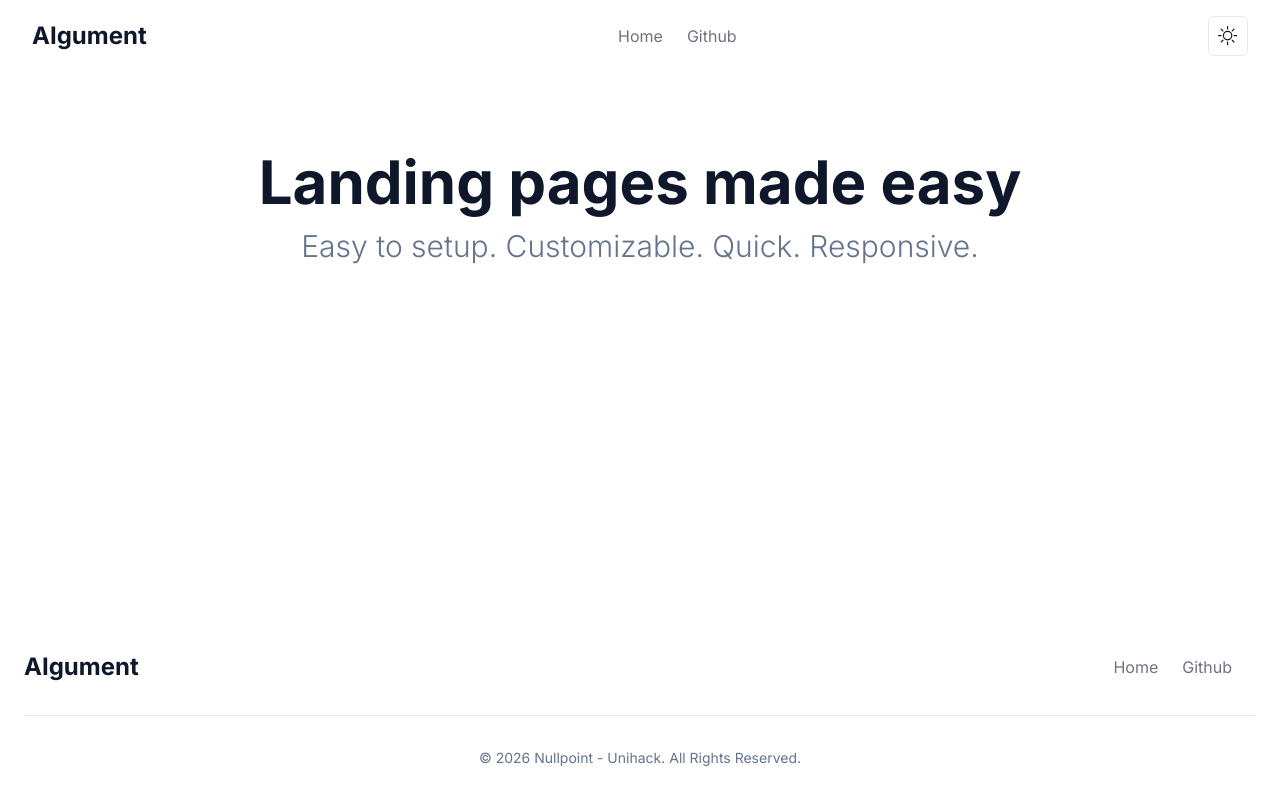
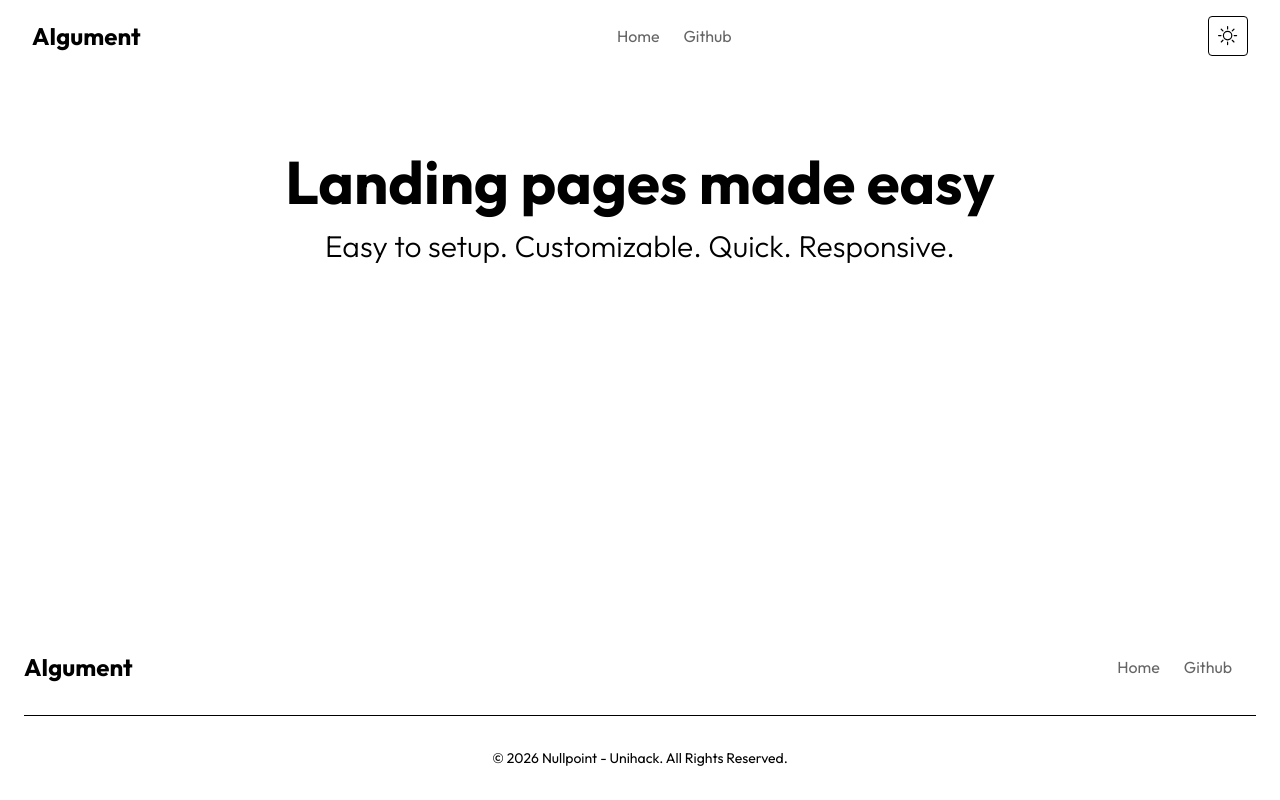
Before and after one commit to BruceHuangQQ/AIgument-frontend, a Next.js app: page / in a window 1280 px wide. Built offline with nearby package versions, Linux system fonts and the light colour scheme.

Commit message:
[Demo] Update theme

```diff
--- a/app/globals.css
+++ b/app/globals.css
@@ -4,67 +4,164 @@
 
 @layer base {
   :root {
-    --background: 0 0% 100%;
-    --foreground: 222.2 84% 4.9%;
-
-    --muted: 210 40% 96.1%;
-    --muted-foreground: 215.4 16.3% 46.9%;
-
-    --popover: 0 0% 100%;
-    --popover-foreground: 222.2 84% 4.9%;
-
-    --card: 0 0% 100%;
-    --card-foreground: 222.2 84% 4.9%;
-
-    --border: 214.3 31.8% 91.4%;
-    --input: 214.3 31.8% 91.4%;
-
-    --primary: 222.2 47.4% 11.2%;
-    --primary-foreground: 210 40% 98%;
-
-    --secondary: 210 40% 96.1%;
-    --secondary-foreground: 222.2 47.4% 11.2%;
-
-    --accent: 210 40% 96.1%;
-    --accent-foreground: 222.2 47.4% 11.2%;
-
-    --destructive: 0 84.2% 60.2%;
-    --destructive-foreground: 210 40% 98%;
-
-    --ring: 215 20.2% 65.1%;
-
-    --radius: 0.5rem;
+    --background: oklch(1.0000 0 0);
+    --foreground: oklch(0.2686 0 0);
+    --card: oklch(1.0000 0 0);
+    --card-foreground: oklch(0.2686 0 0);
+    --popover: oklch(1.0000 0 0);
+    --popover-foreground: oklch(0.2686 0 0);
+    --primary: oklch(0.7686 0.1647 70.0804);
+    --primary-foreground: oklch(0 0 0);
+    --secondary: oklch(0.9670 0.0029 264.5419);
+    --secondary-foreground: oklch(0.4461 0.0263 256.8018);
+    --muted: oklch(0.9846 0.0017 247.8389);
+    --muted-foreground: oklch(0.5510 0.0234 264.3637);
+    --accent: oklch(0.9869 0.0214 95.2774);
+    --accent-foreground: oklch(0.4732 0.1247 46.2007);
+    --destructive: oklch(0.6368 0.2078 25.3313);
+    --destructive-foreground: oklch(1.0000 0 0);
+    --border: oklch(0.9276 0.0058 264.5313);
+    --input: oklch(0.9276 0.0058 264.5313);
+    --ring: oklch(0.7686 0.1647 70.0804);
+    --chart-1: oklch(0.7686 0.1647 70.0804);
+    --chart-2: oklch(0.6658 0.1574 58.3183);
+    --chart-3: oklch(0.5553 0.1455 48.9975);
+    --chart-4: oklch(0.4732 0.1247 46.2007);
+    --chart-5: oklch(0.4137 0.1054 45.9038);
+    --sidebar: oklch(0.9846 0.0017 247.8389);
+    --sidebar-foreground: oklch(0.2686 0 0);
+    --sidebar-primary: oklch(0.7686 0.1647 70.0804);
+    --sidebar-primary-foreground: oklch(1.0000 0 0);
+    --sidebar-accent: oklch(0.9869 0.0214 95.2774);
+    --sidebar-accent-foreground: oklch(0.4732 0.1247 46.2007);
+    --sidebar-border: oklch(0.9276 0.0058 264.5313);
+    --sidebar-ring: oklch(0.7686 0.1647 70.0804);
+    --font-sans: Inter, sans-serif;
+    --font-serif: Source Serif 4, serif;
+    --font-mono: JetBrains Mono, monospace;
+    --radius: 0.375rem;
+    --shadow-x: 0px;
+    --shadow-y: 4px;
+    --shadow-blur: 8px;
+    --shadow-spread: -1px;
+    --shadow-opacity: 0.1;
+    --shadow-color: hsl(0 0% 0%);
+    --shadow-2xs: 0px 4px 8px -1px hsl(0 0% 0% / 0.05);
+    --shadow-xs: 0px 4px 8px -1px hsl(0 0% 0% / 0.05);
+    --shadow-sm: 0px 4px 8px -1px hsl(0 0% 0% / 0.10), 0px 1px 2px -2px hsl(0 0% 0% / 0.10);
+    --shadow: 0px 4px 8px -1px hsl(0 0% 0% / 0.10), 0px 1px 2px -2px hsl(0 0% 0% / 0.10);
+    --shadow-md: 0px 4px 8px -1px hsl(0 0% 0% / 0.10), 0px 2px 4px -2px hsl(0 0% 0% / 0.10);
+    --shadow-lg: 0px 4px 8px -1px hsl(0 0% 0% / 0.10), 0px 4px 6px -2px hsl(0 0% 0% / 0.10);
+    --shadow-xl: 0px 4px 8px -1px hsl(0 0% 0% / 0.10), 0px 8px 10px -2px hsl(0 0% 0% / 0.10);
+    --shadow-2xl: 0px 4px 8px -1px hsl(0 0% 0% / 0.25);
+    --tracking-normal: 0em;
+    --spacing: 0.25rem;
   }
 
   .dark {
-    --background: 222.2 84% 4.9%;
-    --foreground: 210 40% 98%;
+    --background: oklch(0.2046 0 0);
+    --foreground: oklch(0.9219 0 0);
+    --card: oklch(0.2686 0 0);
+    --card-foreground: oklch(0.9219 0 0);
+    --popover: oklch(0.2686 0 0);
+    --popover-foreground: oklch(0.9219 0 0);
+    --primary: oklch(0.7686 0.1647 70.0804);
+    --primary-foreground: oklch(0 0 0);
+    --secondary: oklch(0.2686 0 0);
+    --secondary-foreground: oklch(0.9219 0 0);
+    --muted: oklch(0.2393 0 0);
+    --muted-foreground: oklch(0.7155 0 0);
+    --accent: oklch(0.4732 0.1247 46.2007);
+    --accent-foreground: oklch(0.9243 0.1151 95.7459);
+    --destructive: oklch(0.6368 0.2078 25.3313);
+    --destructive-foreground: oklch(1.0000 0 0);
+    --border: oklch(0.3715 0 0);
+    --input: oklch(0.3715 0 0);
+    --ring: oklch(0.7686 0.1647 70.0804);
+    --chart-1: oklch(0.8369 0.1644 84.4286);
+    --chart-2: oklch(0.6658 0.1574 58.3183);
+    --chart-3: oklch(0.4732 0.1247 46.2007);
+    --chart-4: oklch(0.5553 0.1455 48.9975);
+    --chart-5: oklch(0.4732 0.1247 46.2007);
+    --sidebar: oklch(0.1684 0 0);
+    --sidebar-foreground: oklch(0.9219 0 0);
+    --sidebar-primary: oklch(0.7686 0.1647 70.0804);
+    --sidebar-primary-foreground: oklch(1.0000 0 0);
+    --sidebar-accent: oklch(0.4732 0.1247 46.2007);
+    --sidebar-accent-foreground: oklch(0.9243 0.1151 95.7459);
+    --sidebar-border: oklch(0.3715 0 0);
+    --sidebar-ring: oklch(0.7686 0.1647 70.0804);
+    --font-sans: Inter, sans-serif;
+    --font-serif: Source Serif 4, serif;
+    --font-mono: JetBrains Mono, monospace;
+    --radius: 0.375rem;
+    --shadow-x: 0px;
+    --shadow-y: 4px;
+    --shadow-blur: 8px;
+    --shadow-spread: -1px;
+    --shadow-opacity: 0.1;
+    --shadow-color: hsl(0 0% 0%);
+    --shadow-2xs: 0px 4px 8px -1px hsl(0 0% 0% / 0.05);
+    --shadow-xs: 0px 4px 8px -1px hsl(0 0% 0% / 0.05);
+    --shadow-sm: 0px 4px 8px -1px hsl(0 0% 0% / 0.10), 0px 1px 2px -2px hsl(0 0% 0% / 0.10);
+    --shadow: 0px 4px 8px -1px hsl(0 0% 0% / 0.10), 0px 1px 2px -2px hsl(0 0% 0% / 0.10);
+    --shadow-md: 0px 4px 8px -1px hsl(0 0% 0% / 0.10), 0px 2px 4px -2px hsl(0 0% 0% / 0.10);
+    --shadow-lg: 0px 4px 8px -1px hsl(0 0% 0% / 0.10), 0px 4px 6px -2px hsl(0 0% 0% / 0.10);
+    --shadow-xl: 0px 4px 8px -1px hsl(0 0% 0% / 0.10), 0px 8px 10px -2px hsl(0 0% 0% / 0.10);
+    --shadow-2xl: 0px 4px 8px -1px hsl(0 0% 0% / 0.25);
+  }
 
-    --muted: 217.2 32.6% 17.5%;
-    --muted-foreground: 215 20.2% 65.1%;
+  @theme inline {
+    --color-background: var(--background);
+    --color-foreground: var(--foreground);
+    --color-card: var(--card);
+    --color-card-foreground: var(--card-foreground);
+    --color-popover: var(--popover);
+    --color-popover-foreground: var(--popover-foreground);
+    --color-primary: var(--primary);
+    --color-primary-foreground: var(--primary-foreground);
+    --color-secondary: var(--secondary);
+    --color-secondary-foreground: var(--secondary-foreground);
+    --color-muted: var(--muted);
+    --color-muted-foreground: var(--muted-foreground);
+    --color-accent: var(--accent);
+    --color-accent-foreground: var(--accent-foreground);
+    --color-destructive: var(--destructive);
+    --color-destructive-foreground: var(--destructive-foreground);
+    --color-border: var(--border);
+    --color-input: var(--input);
+    --color-ring: var(--ring);
+    --color-chart-1: var(--chart-1);
+    --color-chart-2: var(--chart-2);
+    --color-chart-3: var(--chart-3);
+    --color-chart-4: var(--chart-4);
+    --color-chart-5: var(--chart-5);
+    --color-sidebar: var(--sidebar);
+    --color-sidebar-foreground: var(--sidebar-foreground);
+    --color-sidebar-primary: var(--sidebar-primary);
+    --color-sidebar-primary-foreground: var(--sidebar-primary-foreground);
+    --color-sidebar-accent: var(--sidebar-accent);
+    --color-sidebar-accent-foreground: var(--sidebar-accent-foreground);
+    --color-sidebar-border: var(--sidebar-border);
+    --color-sidebar-ring: var(--sidebar-ring);
 
-    --popover: 222.2 84% 4.9%;
-    --popover-foreground: 210 40% 98%;
+    --font-sans: var(--font-sans);
+    --font-mono: var(--font-mono);
+    --font-serif: var(--font-serif);
 
-    --card: 222.2 84% 4.9%;
-    --card-foreground: 210 40% 98%;
+    --radius-sm: calc(var(--radius) - 4px);
+    --radius-md: calc(var(--radius) - 2px);
+    --radius-lg: var(--radius);
+    --radius-xl: calc(var(--radius) + 4px);
 
-    --border: 217.2 32.6% 17.5%;
-    --input: 217.2 32.6% 17.5%;
-
-    --primary: 210 40% 98%;
-    --primary-foreground: 222.2 47.4% 11.2%;
-
-    --secondary: 217.2 32.6% 17.5%;
-    --secondary-foreground: 210 40% 98%;
-
-    --accent: 217.2 32.6% 17.5%;
-    --accent-foreground: 210 40% 98%;
-
-    --destructive: 0 62.8% 30.6%;
-    --destructive-foreground: 0 85.7% 97.3%;
-
-    --ring: 217.2 32.6% 17.5%;
+    --shadow-2xs: var(--shadow-2xs);
+    --shadow-xs: var(--shadow-xs);
+    --shadow-sm: var(--shadow-sm);
+    --shadow: var(--shadow);
+    --shadow-md: var(--shadow-md);
+    --shadow-lg: var(--shadow-lg);
+    --shadow-xl: var(--shadow-xl);
+    --shadow-2xl: var(--shadow-2xl);
   }
 }
 
@@ -74,5 +171,6 @@
   }
   body {
     @apply bg-background text-foreground;
+    font-family: var(--font-sans);
   }
 }
--- a/app/layout.tsx
+++ b/app/layout.tsx
@@ -1,12 +1,13 @@
 import "./globals.css"
 import { siteConfig } from "@/config/site"
-import { Inter } from "next/font/google"
+import { Outfit, Space_Mono } from "next/font/google"
 import Navbar from "@/components/layout/navbar"
 import Footer from "@/components/layout/footer"
 import { ThemeProvider } from "@/components/theme-provider"
 import { settings } from "@/config/settings"
 
-const inter = Inter({ subsets: ["latin"] })
+const outfit = Outfit({ subsets: ["latin"] })
+const spaceMono = Space_Mono({ weight: "400", subsets: ["latin"] })
 
 export const metadata = {
   metadataBase: new URL(siteConfig.url.base),
@@ -64,9 +65,9 @@
 
 export default function RootLayout({ children }: RootLayoutProps) {
   return (
-    <html lang="en" suppressHydrationWarning>
+    <html lang="en" suppressHydrationWarning className={spaceMono.className}>
       <body
-        className={`${inter.className} flex min-h-screen flex-col bg-background text-primary`}
+        className={`${outfit.className} flex min-h-screen flex-col bg-background text-primary`}
       >
         {settings.themeToggleEnabled ? (
           <ThemeProvider attribute="class" defaultTheme="system" enableSystem>
--- a/tailwind.config.js
+++ b/tailwind.config.js
@@ -51,6 +51,11 @@
           foreground: "hsl(var(--card-foreground))",
         },
       },
+      fontFamily: {
+        sans: ["var(--font-sans)"],
+        serif: ["var(--font-serif)"],
+        mono: ["var(--font-mono)"],
+      },
       borderRadius: {
         lg: "var(--radius)",
         md: "calc(var(--radius) - 2px)",
```
